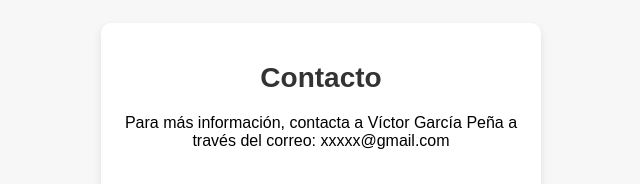
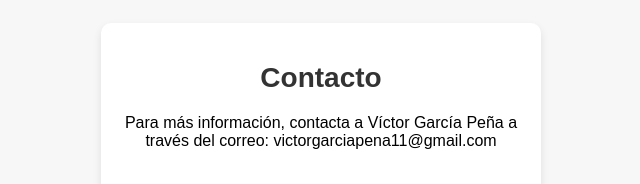
Before and after one commit to MIMGO/verbosirregulares, a plain HTML site: page contacto.html in a window 1280 px wide. Shown: the part 260-444 px from the top of the page, without its empty margins (319-959 px from the left). Drawn offline with Linux system fonts and the light colour scheme.

Commit message:
contacto.html

```diff
--- a/contacto.html
+++ b/contacto.html
@@ -9,7 +9,7 @@
 <body>
     <div class="container">
         <h1>Contacto</h1>
-        <p>Para más información, contacta a Víctor García Peña a través del correo: xxxxx@gmail.com</p>
+        <p>Para más información, contacta a Víctor García Peña a través del correo: victorgarciapena11@gmail.com</p>
         <a href="index.html" class="back-btn">Volver a la página de inicio</a>
     </div>
 </body>
```
